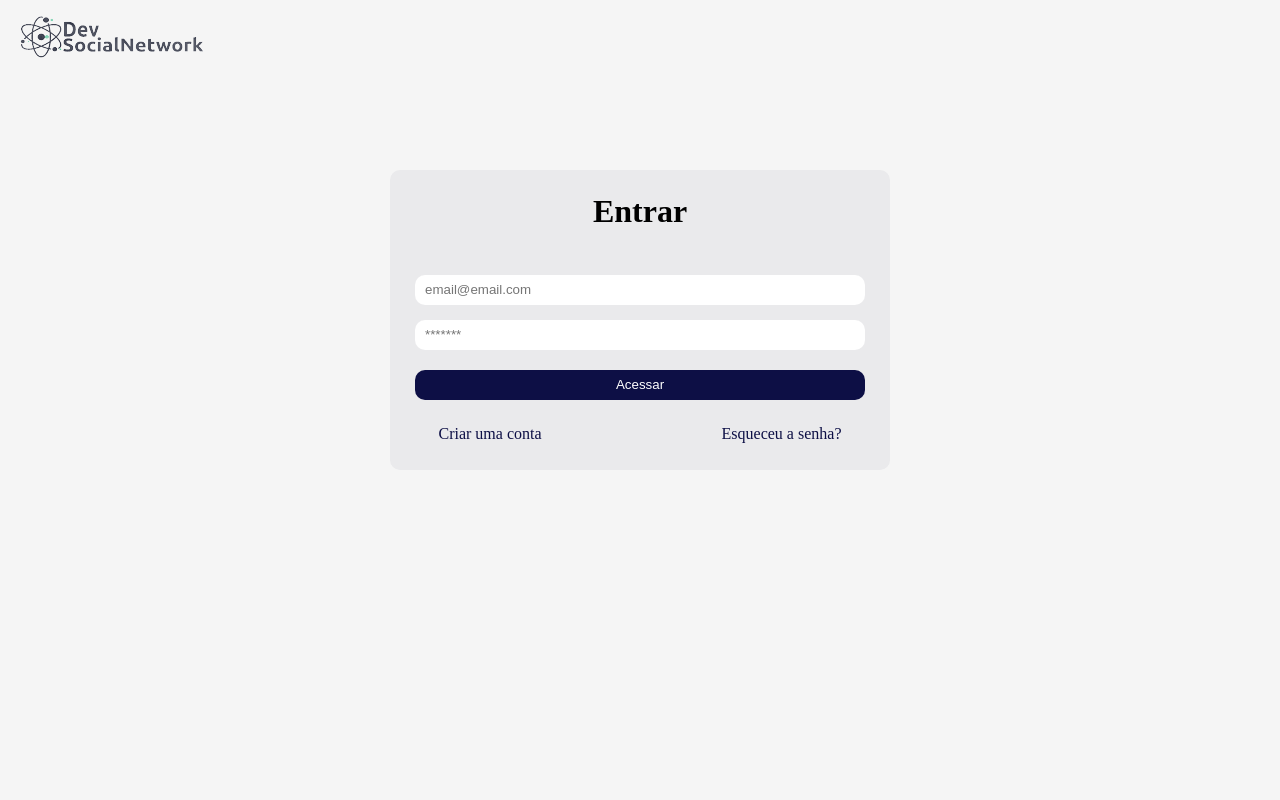
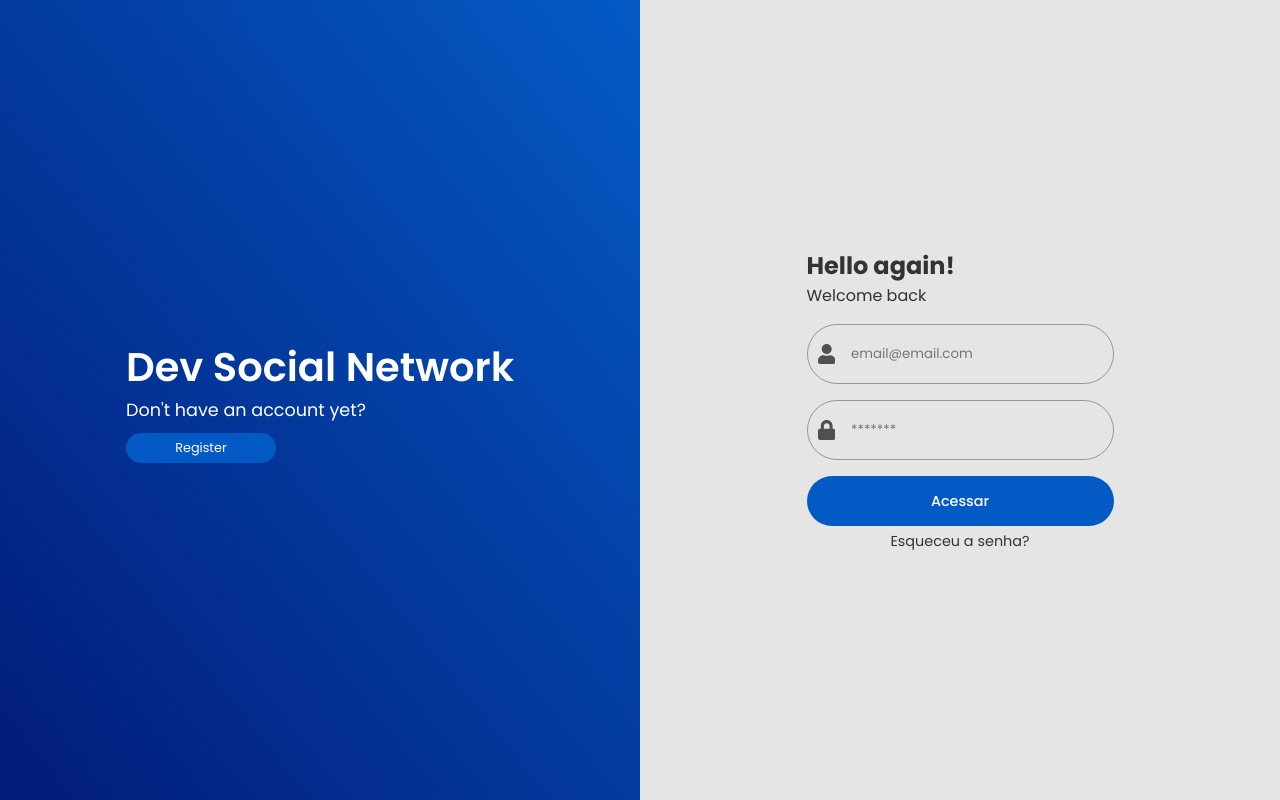
Before and after one commit to marcusvinicius0/dev-social-network, a React (Create React App) app: page / in a window 1280 px wide. Built offline with nearby package versions, Linux system fonts and the light colour scheme.

Commit message:
Design LogIn and Register changed

```diff
--- a/public/index.html
+++ b/public/index.html
@@ -1,19 +1,17 @@
 <!DOCTYPE html>
 <html lang="en">
+
 <head>
   <meta charset="utf-8" />
   <!-- <link rel="icon" href="%PUBLIC_URL%/favicon.ico" /> -->
   <meta name="viewport" content="width=device-width, initial-scale=1" />
   <meta name="theme-color" content="#000000" />
-    <meta
-      name="description"
-      content="Web site created using create-react-app"
-    />
-    <!-- <link rel="apple-touch-icon" href="%PUBLIC_URL%/logo192.png" /> -->
-    <!--
-      manifest.json provides metadata used when your web app is installed on a
-      user's mobile device or desktop. See https://developers.google.com/web/fundamentals/web-app-manifest/
-    -->
+  <meta name="description" content="Web site created using create-react-app" />
+  <link rel="preconnect" href="https://fonts.googleapis.com">
+  <link rel="preconnect" href="https://fonts.gstatic.com" crossorigin>
+  <link href="https://fonts.googleapis.com/css2?family=Poppins:wght@100;300;400;500;600;700;800;900&display=swap"
+    rel="stylesheet">
+
   <link rel="manifest" href="%PUBLIC_URL%/manifest.json" />
   <!--
       Notice the use of %PUBLIC_URL% in the tags above.
@@ -26,6 +24,7 @@
     -->
   <title>Dev Social Network </title>
 </head>
+
 <body>
   <noscript>You need to enable JavaScript to run this app.</noscript>
   <div id="root"></div>
@@ -40,4 +39,5 @@
       To create a production bundle, use `npm run build` or `yarn build`.
     -->
 </body>
+
 </html>
--- a/src/GlobalStyle/styles.css
+++ b/src/GlobalStyle/styles.css
@@ -14,6 +14,15 @@ body{
 
 button{
     cursor: pointer;
+    transition: 0.3s;
+}
+
+button:hover {
+    opacity: 0.8
+}
+
+button:active {
+    opacity: 0.6;
 }
 
 a{
@@ -23,3 +32,7 @@ a{
 ul{
     list-style: none;
 }
+
+input, textarea {
+    outline: none;
+}
--- a/src/Pages/SignIn/index.js
+++ b/src/Pages/SignIn/index.js
@@ -6,6 +6,8 @@ import { AuthContext } from '../../contexts/auth';
 import { useContext, useState } from 'react';
 
 import logo from '../../assets/logo-social.png';
+
+import { FaUser, FaLock } from 'react-icons/fa'
 
 export default function SignIn() {
     const [email, setEmail] = useState('');
@@ -24,29 +26,37 @@ export default function SignIn() {
 
     return (
         <div>
-            <header>
-                    <img src={logo} />
-            </header>
+            <div className="main-container">
+                <div className="pageLogin">
+                    <div className="haveAccount">
+                        <div className="haveAccountContent">
+                            <h1>Dev Social Network</h1>
+                            <p>Don't have an account yet?</p>
+                            <Link to="/register">Register</Link>
+                        </div>
+                    </div>
 
+                    <div className="registerInfos">
+                        <div className="registerInfosContent">
+                            <h1>Hello again!</h1>
+                            <p>Welcome back</p>
 
-            <div className="main-container">
-                <div className="login">
-                    <div>
-                        <h1>Entrar</h1>
-                    </div>
-                    <form onSubmit={handleSubmit}>
-                        <input className="input-email" type="text" placeholder="email@email.com" value={email} onChange={(e) => setEmail(e.target.value)} required />
-                        <input type="password" placeholder="*******" value={password} onChange={(e) => setPassword(e.target.value)} required />
-                        <button type="submit">{loadingAuth ? 'Carregando...' : 'Acessar'}</button>
-                    </form>
-
-                    <div className="functionalities">
-                        <Link to="/register" className="create-account">Criar uma conta</Link>
-                        <Link to="/forgotpassword" className="forgot-password">Esqueceu a senha?</Link>
+                            <form onSubmit={handleSubmit}>
+                                <div>
+                                    <FaUser />
+                                    <input className="input-email" type="text" placeholder="email@email.com" value={email} onChange={(e) => setEmail(e.target.value)} required />
+                                </div>
+                                <div>
+                                    <FaLock />
+                                    <input type="password" placeholder="*******" value={password} onChange={(e) => setPassword(e.target.value)} required />
+                                </div>
+                                <button type="submit">{loadingAuth ? 'Carregando...' : 'Acessar'}</button>
+                                <Link to="/forgotpassword" className="forgot-password">Esqueceu a senha?</Link>
+                            </form>
+                        </div>
                     </div>
                 </div>
             </div>
         </div>
-
     )
 }
--- a/src/Pages/SignIn/style.css
+++ b/src/Pages/SignIn/style.css
@@ -1,82 +1,164 @@
-.main-container{
-    height: 100%;
+* {
+    font-family: 'Poppins', sans-serif;
+}
+
+.pageLogin {
+    width: 100vw;
+    height: 100vh;
+    display: flex;
+    flex-direction: row;
+    margin-top: 0;
+}
+
+.haveAccount {
+    width: 50%;
+    background: linear-gradient(to top right, #021B79, #045AC5 );
+    color: #fff;
+    display: flex;
+    flex-direction: column;
+    justify-content: center;
+    align-items: center;
+}
+
+.haveAccount h1 {
+    font-size: 2.5rem;
+    font-weight: 600;
+}
+
+.haveAccount p {
+    font-size: 1.1rem;
+    font-weight: 400;
+}
+
+.haveAccount a {
+    background: #045AC5;
+    font-weight: 400;
+    font-size: 0.8rem;
+    color: #fff;
+    width: 150px;
+    height: 30px;
     display: flex;
     justify-content: center;
     align-items: center;
-    margin-top: 170px;
+    border-radius: 20px;
+    margin-top: 10px;
+    transition: 0.3s;
 }
 
-header{
-    display: flex;
-    position: absolute;
-    margin-top: -220px;
-    margin-left: 20px;
+
+.haveAccount a:hover {
+    opacity: 0.8;
 }
 
-.login{
-    background-color: #EAEAEC;
-    width: 500px;
-    height: 300px;
+.haveAccount a:active {
+    opacity: 0.6;
+}
+
+.registerInfos {
+    background: #E5E5E5;
+    width: 50%;
+    display: flex;
+    flex-direction: column;
+    justify-content: center;
+    align-items: center;
+    color: #333333;
+}
+
+.registerInfosContent {
+    display: flex;
+    flex-direction: column;
+}
+
+
+.registerInfosContent h1 {
+    font-size: 1.5rem;
+}
+
+.registerInfosContent div {
+    width: 307px;
+    height: 60px;
+    border-radius: 30px;
+    border: 1px solid rgb(0,0,0,0.35);
+    margin-top: 1rem;
     display: flex;
     align-items: center;
-    justify-content: center;
-    flex-direction: column;
-    border-radius: 10px;
 }
 
-h1{
-    text-align: center;
-    margin-top: -5px;
-    margin-bottom: 50px;
+.registerInfosContent div svg {
+    width: 6%;
+    color: rgb(0,0,0,0.65);
+    height: 100%;
+    margin-left: 10px;
+    font-size: 0.5rem;
+}
+.registerInfosContent div input {
+    width: 90%;
+    height: 100%;
+    border: 0;
+    background: transparent;
+    margin-left: 1rem;
 }
 
-form{
-    margin-top: 1.5em;
-    width: 90%;
+.registerInfosContent button {
+    width: 307px;
+    height: 50px;
+    border-radius: 30px;
+    border: 1px solid rgb(0,0,0,0.35);
+    margin-top: 1rem;
     display: flex;
-    flex-direction: column;
-    gap: 10px;
-    margin-top: -10px;
+    justify-content: center;
+    align-items: center;
+    background: #045AC5;
+    border: 0;
+    color: #fff;
+    font-size: 0.9rem;
+    font-weight: 500;
 }
 
-.input-email{
-    /* margin-top: 70px; */
+.registerInfosContent a {
+    margin: 0 auto;
+    color: #333333;
+    display: flex;
+    justify-content: center;
+    text-align: center;
+    margin-top: 5px;
+    font-size: 0.9rem;
 }
 
-form input{
-    padding-left: 10px;
-    border-radius: 10px;
-    border: 0;
-    height: 30px;
-    margin-top: 5px;
-    z-index: 99;
+@media screen and (max-width: 870px) {
+    .haveAccount h1 {
+        font-size: 2rem;
+        font-weight: 600;
     }
 
-form button{
-    border-radius: 10px;
-    border: none;
-    background-color: #0D0F45;
-    color: #FFF;
-    height: 30px;
-    z-index: 99;
-    transition: 0.4s;
-    margin-top: 10px;
+    .haveAccount p {
+        font-size: 0.8rem;
+        font-weight: 400;
     }
 
-.functionalities{
-    display: flex;
-    flex-direction: row;
-    gap: 180px;
-    margin-top: -65px;
-
+    .registerInfosContent div {
+        width: 307px;
+        height: 50px;
     }
 
-.create-account{
-    margin-top: 90px;
-    color: #0D0F45;
+    .registerInfosContent button {
+        width: 307px;
+        height: 40px;
+    }
 }
 
-.forgot-password{
-    margin-top: 90px;
-    color: #0D0F45;
+@media screen and (max-width: 690px) {
+    .pageLogin {
+        flex-direction: column;
     }
+
+    .registerInfos {
+        width: 100%;
+        padding: 3rem;
+    }
+
+    .haveAccount {
+        width: 100%;
+        padding: 4.5rem;
+    }
+}
--- a/src/Pages/SignUp/index.js
+++ b/src/Pages/SignUp/index.js
@@ -5,6 +5,9 @@ import { Link } from 'react-router-dom';
 import { AuthContext } from '../../contexts/auth';
 
 import logo from '../../assets/logo-social.png';
+
+import { FaUser, FaLock } from 'react-icons/fa'
+import  { MdEmail } from 'react-icons/md'
 
 function SignUp() {
     const [name, setName] = useState('');
@@ -22,29 +25,39 @@ function SignUp() {
 
     return (
         <div>
-            <header>
-                <img src={logo} />
-            </header>
-
             <div className="main-container">
-                <div className="login">
-                    <div className="bg-h1">
-                        <h1>Cadastre sua conta</h1>
+                <div className="pageRegister">
+                    <div className="dontHaveAccount">
+                        <div className="dontHaveAccountContent">
+                            <h1>Dev Social Network</h1>
+                            <p>Do already have an account?</p>
+                            <Link to="/">Login</Link>
                         </div>
+                    </div>
+                    <div className="registerInfos">
+                        <div className="registerInfosContent">
+                            <h1>Hello, welcome!</h1>
+                            <p>Sign Up to Get Started</p>
 
                             <form onSubmit={handleSubmit}>
+                                <div>
+                                    <FaUser />
                                     <input type="text" placeholder="Digite seu nome" value={name} onChange={(e) => setName(e.target.value)} />
-                        <input type="text" className="input-email" placeholder="email@email.com" value={email} onChange={(e) => setEmail(e.target.value)} />
+                                </div>
+                                <div>
+                                    <MdEmail />
+                                    <input type="text" className="input-email" placeholder="Digite seu email" value={email} onChange={(e) => setEmail(e.target.value)} />
+                                </div>
+                                <div>
+                                    <FaLock />
                                     <input type="password" placeholder="Digite sua senha" value={password} onChange={(e) => setPassword(e.target.value)} />
+                                </div>
                                 <button type="submit"> {loadingAuth ? 'Cadastrando...' : 'Cadastrar'} </button>
                             </form>
-
-                    <div className="functionalities">
-                        <Link to="/" className="access-account">Já possui uma conta? Entre aqui.</Link>
                         </div>
                     </div>
                 </div>
-
+            </div>
         </div>
 
     )
--- a/src/Pages/SignUp/styles.css
+++ b/src/Pages/SignUp/styles.css
@@ -1,12 +1,154 @@
-header{
+* {
+    font-family: 'Poppins', sans-serif;
+}
+
+.pageRegister {
+    width: 100vw;
+    height: 100vh;
     display: flex;
-    position: absolute;
-    margin-top: -220px;
-    margin-left: 20px;
+    flex-direction: row;
+    margin-top: 0;
+}
+
+.dontHaveAccount {
+    width: 50%;
+    background: linear-gradient(to top right, #021B79, #045AC5 );
+    color: #fff;
+    display: flex;
+    flex-direction: column;
+    justify-content: center;
+    align-items: center;
+}
+
+.dontHaveAccount h1 {
+    font-size: 2.5rem;
+    font-weight: 600;
+}
+
+.dontHaveAccount p {
+    font-size: 1.1rem;
+    font-weight: 400;
+}
+
+.dontHaveAccount a {
+    background: #045AC5;
+    font-weight: 400;
+    font-size: 0.8rem;
+    color: #fff;
+    width: 150px;
+    height: 30px;
+    display: flex;
+    justify-content: center;
+    align-items: center;
+    border-radius: 20px;
+    margin-top: 10px;
+    transition: 0.3s;
 }
 
 
-.access-account{
-    margin-top: 80px;
-    color: #0D0F45;
+.dontHaveAccount a:hover {
+    opacity: 0.8;
 }
+
+.dontHaveAccount a:active {
+    opacity: 0.6;
+}
+
+.registerInfos {
+    background: #E5E5E5;
+    width: 50%;
+    display: flex;
+    flex-direction: column;
+    justify-content: center;
+    align-items: center;
+    color: #333333;
+}
+
+.registerInfosContent {
+    display: flex;
+    flex-direction: column;
+}
+
+
+.registerInfosContent h1 {
+    font-size: 1.5rem;
+}
+
+.registerInfosContent div {
+    width: 307px;
+    height: 60px;
+    border-radius: 30px;
+    border: 1px solid rgb(0,0,0,0.35);
+    margin-top: 1rem;
+    display: flex;
+    align-items: center;
+}
+
+.registerInfosContent div svg {
+    width: 6%;
+    color: rgb(0,0,0,0.65);
+    height: 100%;
+    margin-left: 10px;
+    font-size: 0.5rem;
+}
+.registerInfosContent div input {
+    width: 90%;
+    height: 100%;
+    border: 0;
+    background: transparent;
+    margin-left: 1rem;
+}
+
+.registerInfosContent button {
+    width: 307px;
+    height: 50px;
+    border-radius: 30px;
+    border: 1px solid rgb(0,0,0,0.35);
+    margin-top: 1rem;
+    display: flex;
+    justify-content: center;
+    align-items: center;
+    background: #045AC5;
+    border: 0;
+    color: #fff;
+    font-size: 0.9rem;
+    font-weight: 500;
+}
+
+@media screen and (max-width: 870px) {
+    .dontHaveAccount h1 {
+        font-size: 2rem;
+        font-weight: 600;
+    }
+
+    .dontHaveAccount p {
+        font-size: 0.8rem;
+        font-weight: 400;
+    }
+
+    .registerInfosContent div {
+        width: 307px;
+        height: 50px;
+    }
+
+    .registerInfosContent button {
+        width: 307px;
+        height: 40px;
+    }
+}
+
+@media screen and (max-width: 690px) {
+    .pageRegister {
+        flex-direction: column;
+    }
+
+    .registerInfos {
+        width: 100%;
+        padding: 3rem 0 ;
+    }
+
+    .dontHaveAccount {
+        width: 100%;
+        padding: 4.5rem 0;
+    }
+}
```
Also changed, not shown: 1 other file (tests, documents, lock files or other folders). Lines whose indentation alone changed are shown as unchanged.
